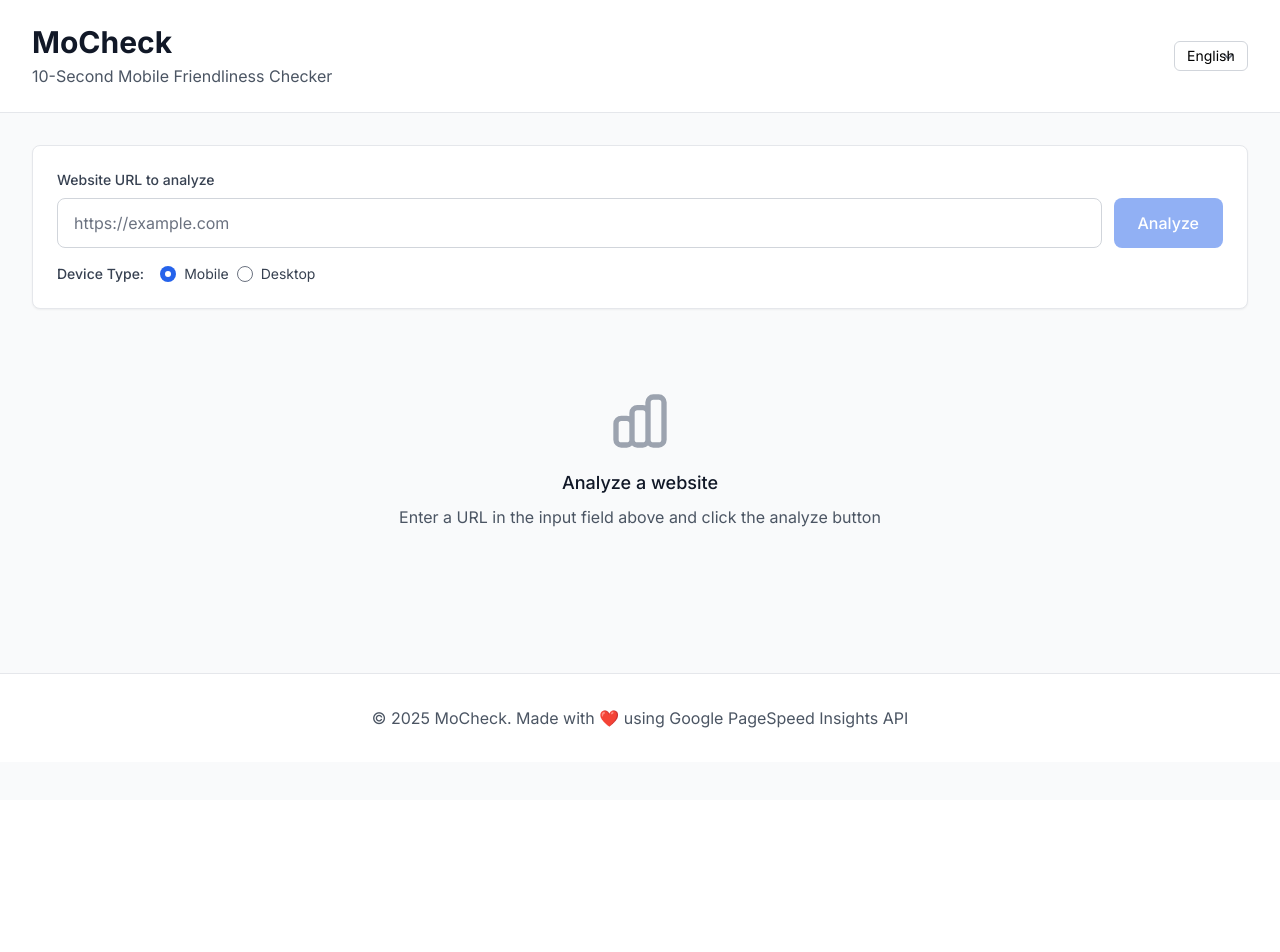
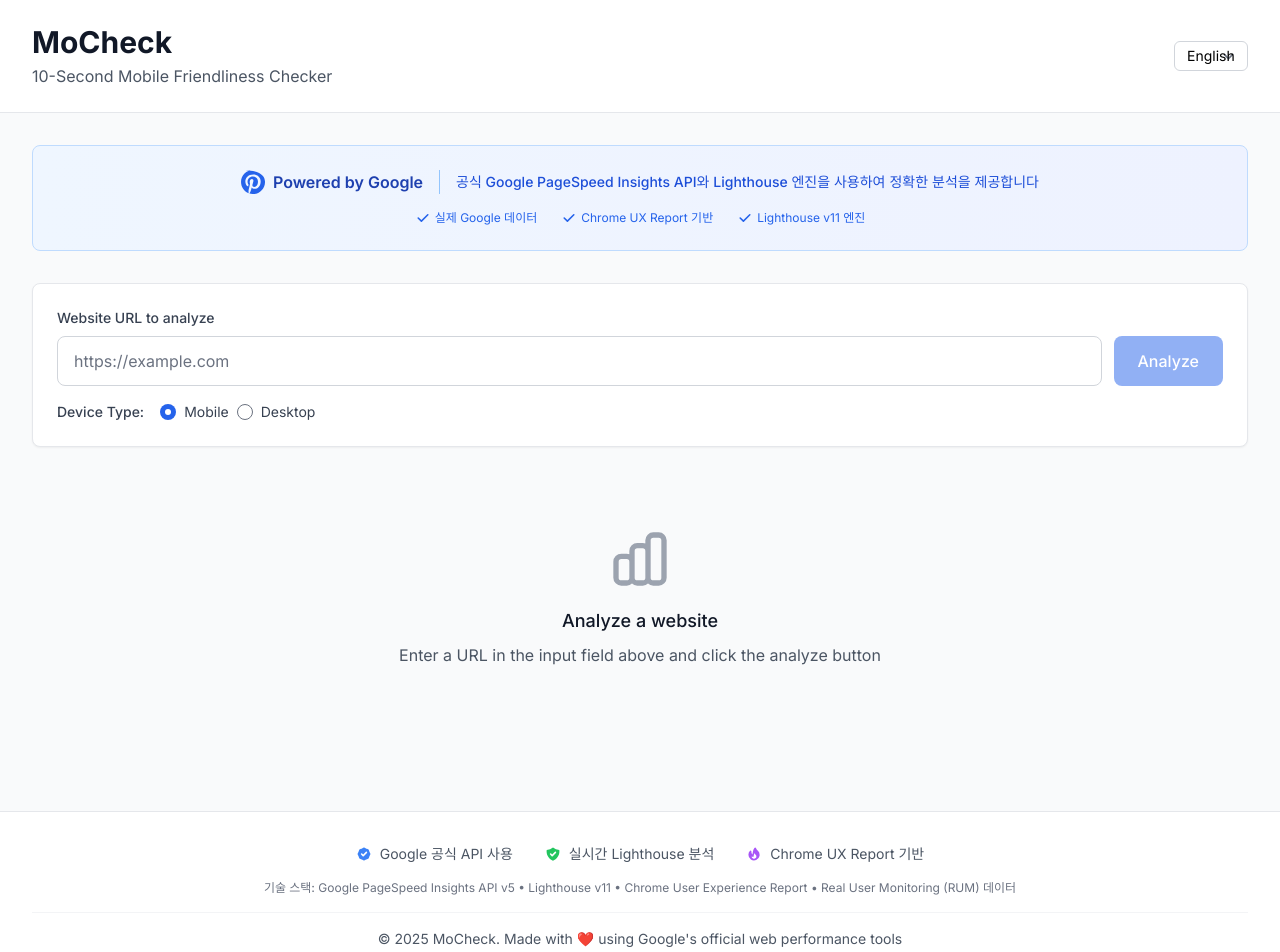
Before and after one commit to wheemin1/PageCheck, a SvelteKit app: page / in a window 1280 px wide. Shown: the top 952 px of the page. Before the commit the page ends 800 px from the top, so only its background shows below. Built offline with nearby package versions, Linux system fonts and the light colour scheme.

Commit message:
Add Google official API trust indicators and credibility sections

```diff
--- a/src/routes/+page.svelte
+++ b/src/routes/+page.svelte
@@ -56,6 +56,43 @@
   </header>
 
   <div class="max-w-7xl mx-auto px-4 sm:px-6 lg:px-8 py-8">
+    <!-- Powered by Google Section -->
+    <div class="bg-gradient-to-r from-blue-50 to-indigo-50 rounded-lg border border-blue-200 p-6 mb-8">
+      <div class="flex items-center justify-center space-x-4">
+        <div class="flex items-center space-x-2">
+          <svg class="w-6 h-6 text-blue-600" fill="currentColor" viewBox="0 0 24 24">
+            <path d="M12.017 0C5.396 0 .029 5.367.029 11.987c0 5.079 3.158 9.417 7.618 11.174-.105-.949-.199-2.403.042-3.441.219-.937 1.404-5.965 1.404-5.965s-.359-.719-.359-1.782c0-1.668.967-2.914 2.171-2.914 1.023 0 1.518.769 1.518 1.688 0 1.029-.653 2.567-.992 3.992-.285 1.193.6 2.165 1.775 2.165 2.128 0 3.768-2.245 3.768-5.487 0-2.861-2.063-4.869-5.008-4.869-3.41 0-5.409 2.562-5.409 5.199 0 1.033.394 2.143.889 2.741.1.12.112.225.085.345-.09.375-.293 1.199-.334 1.363-.053.225-.172.271-.402.165-1.495-.69-2.433-2.878-2.433-4.646 0-3.776 2.748-7.252 7.92-7.252 4.158 0 7.392 2.967 7.392 6.923 0 4.135-2.607 7.462-6.233 7.462-1.214 0-2.357-.629-2.746-1.378l-.75 2.853c-.271 1.043-1.002 2.35-1.492 3.146C9.57 23.812 10.763 24.009 12.017 24.009c6.624 0 11.99-5.367 11.99-11.988C24.007 5.367 18.641.001.012.017.001Z"/>
+          </svg>
+          <span class="text-blue-800 font-semibold">Powered by Google</span>
+        </div>
+        <div class="w-px h-6 bg-blue-300"></div>
+        <div class="text-sm text-blue-700">
+          <span class="font-medium">공식 Google PageSpeed Insights API</span>와
+          <span class="font-medium">Lighthouse 엔진</span>을 사용하여 정확한 분석을 제공합니다
+        </div>
+      </div>
+      <div class="mt-4 flex items-center justify-center space-x-6 text-xs text-blue-600">
+        <div class="flex items-center space-x-1">
+          <svg class="w-4 h-4" fill="currentColor" viewBox="0 0 20 20">
+            <path fill-rule="evenodd" d="M16.707 5.293a1 1 0 010 1.414l-8 8a1 1 0 01-1.414 0l-4-4a1 1 0 011.414-1.414L8 12.586l7.293-7.293a1 1 0 011.414 0z" clip-rule="evenodd"/>
+          </svg>
+          <span>실제 Google 데이터</span>
+        </div>
+        <div class="flex items-center space-x-1">
+          <svg class="w-4 h-4" fill="currentColor" viewBox="0 0 20 20">
+            <path fill-rule="evenodd" d="M16.707 5.293a1 1 0 010 1.414l-8 8a1 1 0 01-1.414 0l-4-4a1 1 0 011.414-1.414L8 12.586l7.293-7.293a1 1 0 011.414 0z" clip-rule="evenodd"/>
+          </svg>
+          <span>Chrome UX Report 기반</span>
+        </div>
+        <div class="flex items-center space-x-1">
+          <svg class="w-4 h-4" fill="currentColor" viewBox="0 0 20 20">
+            <path fill-rule="evenodd" d="M16.707 5.293a1 1 0 010 1.414l-8 8a1 1 0 01-1.414 0l-4-4a1 1 0 011.414-1.414L8 12.586l7.293-7.293a1 1 0 011.414 0z" clip-rule="evenodd"/>
+          </svg>
+          <span>Lighthouse v11 엔진</span>
+        </div>
+      </div>
+    </div>
+
     <!-- URL Input Section -->
     <div class="bg-white rounded-lg shadow-sm border border-gray-200 p-6 mb-8">
       <UrlInput />
@@ -86,7 +123,15 @@
       <div id="results-container" class="space-y-8">
         <!-- Score Overview -->
         <div class="bg-white rounded-lg shadow-sm border border-gray-200 p-6">
-          <h2 class="text-xl font-semibold text-gray-900 mb-6">{$t('results.overview')}</h2>
+          <div class="flex items-center justify-between mb-6">
+            <h2 class="text-xl font-semibold text-gray-900">{$t('results.overview')}</h2>
+            <div class="flex items-center space-x-2 text-xs bg-green-50 text-green-700 px-3 py-1 rounded-full border border-green-200">
+              <svg class="w-3 h-3" fill="currentColor" viewBox="0 0 20 20">
+                <path fill-rule="evenodd" d="M16.707 5.293a1 1 0 010 1.414l-8 8a1 1 0 01-1.414 0l-4-4a1 1 0 011.414-1.414L8 12.586l7.293-7.293a1 1 0 011.414 0z" clip-rule="evenodd"/>
+              </svg>
+              <span class="font-medium">Google 공식 데이터</span>
+            </div>
+          </div>
 
           <div class="grid grid-cols-1 md:grid-cols-2 lg:grid-cols-5 gap-6">
             <ScoreGauge
@@ -150,8 +195,46 @@
   <!-- Footer -->
   <footer class="bg-white border-t border-gray-200 mt-16">
     <div class="max-w-7xl mx-auto px-4 sm:px-6 lg:px-8 py-8">
-      <div class="text-center text-gray-600">
-        <p>&copy; 2025 MoCheck. Made with ❤️ using Google PageSpeed Insights API</p>
+      <div class="text-center space-y-4">
+        <!-- Trust Indicators -->
+        <div class="flex justify-center items-center space-x-8 text-sm text-gray-600">
+          <div class="flex items-center space-x-2">
+            <svg class="w-4 h-4 text-blue-500" fill="currentColor" viewBox="0 0 20 20">
+              <path fill-rule="evenodd" d="M6.267 3.455a3.066 3.066 0 001.745-.723 3.066 3.066 0 013.976 0 3.066 3.066 0 001.745.723 3.066 3.066 0 012.812 2.812c.051.643.304 1.254.723 1.745a3.066 3.066 0 010 3.976 3.066 3.066 0 00-.723 1.745 3.066 3.066 0 01-2.812 2.812 3.066 3.066 0 00-1.745.723 3.066 3.066 0 01-3.976 0 3.066 3.066 0 00-1.745-.723 3.066 3.066 0 01-2.812-2.812 3.066 3.066 0 00-.723-1.745 3.066 3.066 0 010-3.976 3.066 3.066 0 00.723-1.745 3.066 3.066 0 012.812-2.812zm7.44 5.252a1 1 0 00-1.414-1.414L9 10.586 7.707 9.293a1 1 0 00-1.414 1.414l2 2a1 1 0 001.414 0l4-4z" clip-rule="evenodd"/>
+            </svg>
+            <span>Google 공식 API 사용</span>
+          </div>
+          <div class="flex items-center space-x-2">
+            <svg class="w-4 h-4 text-green-500" fill="currentColor" viewBox="0 0 20 20">
+              <path fill-rule="evenodd" d="M2.166 4.999A11.954 11.954 0 0010 1.944 11.954 11.954 0 0017.834 5c.11.65.166 1.32.166 2.001 0 5.225-3.34 9.67-8 11.317C5.34 16.67 2 12.225 2 7c0-.682.057-1.35.166-2.001zm11.541 3.708a1 1 0 00-1.414-1.414L9 10.586 7.707 9.293a1 1 0 00-1.414 1.414l2 2a1 1 0 001.414 0l4-4z" clip-rule="evenodd"/>
+            </svg>
+            <span>실시간 Lighthouse 분석</span>
+          </div>
+          <div class="flex items-center space-x-2">
+            <svg class="w-4 h-4 text-purple-500" fill="currentColor" viewBox="0 0 20 20">
+              <path fill-rule="evenodd" d="M12.395 2.553a1 1 0 00-1.45-.385c-.345.23-.614.558-.822.88-.214.33-.403.713-.57 1.116-.334.804-.614 1.768-.84 2.734a31.365 31.365 0 00-.613 3.58 2.64 2.64 0 01-.945-1.067c-.328-.68-.398-1.534-.398-2.654A1 1 0 005.05 6.05 6.981 6.981 0 003 11a7 7 0 1011.95-4.95c-.592-.591-.98-.985-1.348-1.467-.363-.476-.724-1.063-1.207-2.03zM12.12 15.12A3 3 0 017 13s.879.5 2.5.5c0-1 .5-4 1.25-4.5.5 1 .786 1.293 1.371 1.879A2.99 2.99 0 0113 13a2.99 2.99 0 01-.879 2.121z" clip-rule="evenodd"/>
+            </svg>
+            <span>Chrome UX Report 기반</span>
+          </div>
+        </div>
+
+        <!-- Technology Stack -->
+        <div class="text-xs text-gray-500">
+          <p>
+            <span class="font-medium">기술 스택:</span>
+            Google PageSpeed Insights API v5 • Lighthouse v11 • Chrome User Experience Report •
+            Real User Monitoring (RUM) 데이터
+          </p>
+        </div>
+
+        <!-- Copyright -->
+        <div class="text-sm text-gray-600 pt-4 border-t border-gray-100">
+          <p>&copy; 2025 MoCheck. Made with ❤️ using Google's official web performance tools</p>
+          <p class="text-xs text-gray-500 mt-1">
+            이 도구는 Google의 공식 PageSpeed Insights API와 동일한 엔진을 사용하여
+            웹사이트 성능을 정확하게 측정합니다
+          </p>
+        </div>
       </div>
     </div>
   </footer>
```
